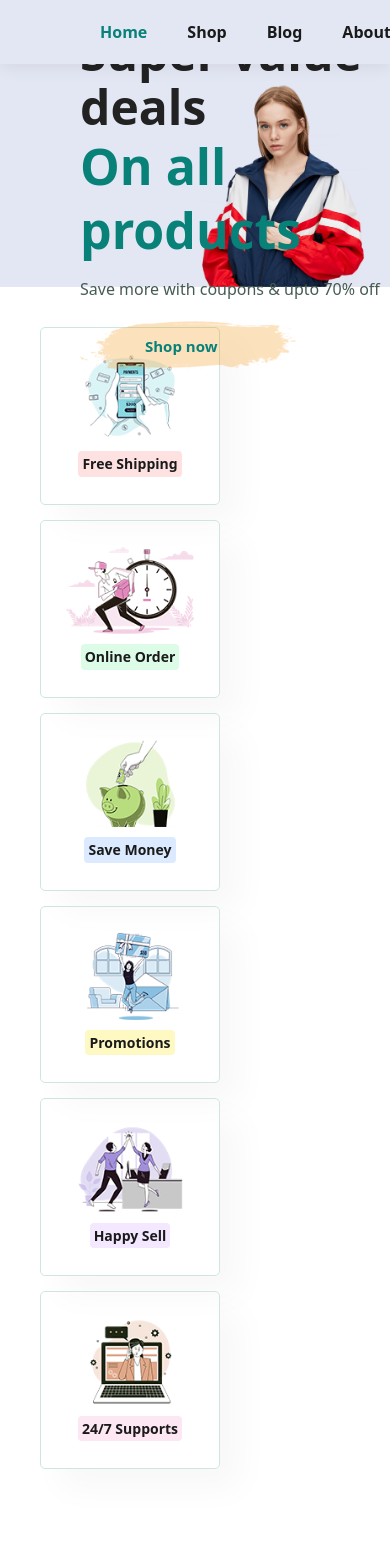
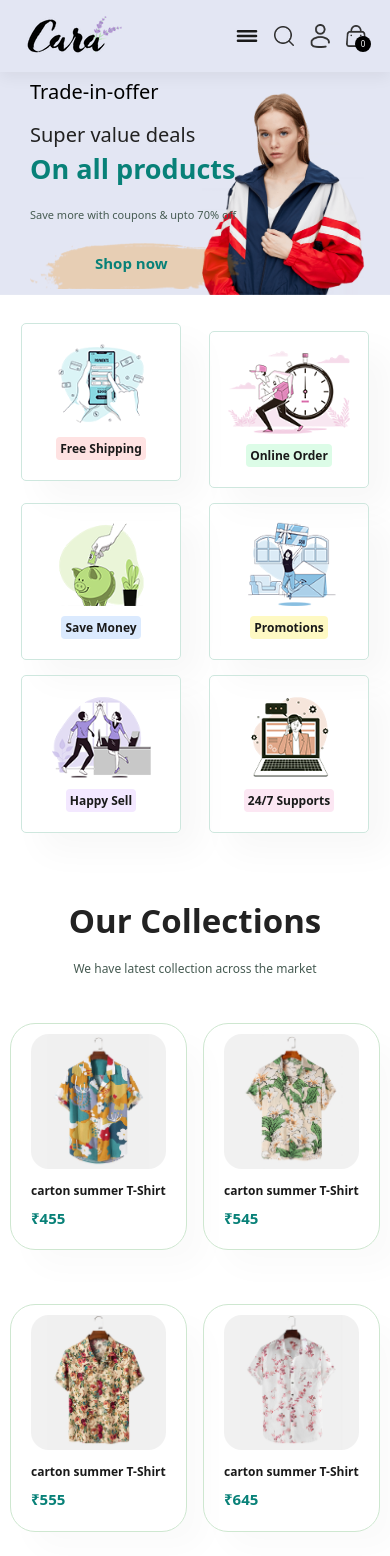
Before and after one commit to Yash-dev-stack/Cara, a React (Vite) app in the folder Frontend/: page / in a window 390 px wide. Shown: the top 1556 px of the page. Built offline with nearby package versions, Linux system fonts and the light colour scheme.

Commit message:
Save changes

```diff
--- a/Frontend/src/components/FeatureCards.jsx
+++ b/Frontend/src/components/FeatureCards.jsx
@@ -1,25 +1,36 @@
-import React  from 'react';
-import { featureData } from '../assets/assets.js';
+import React from "react";
+import { featureData } from "../assets/assets.js";
 
 const FeatureCards = () => {
-
-
   // Background color classes array
-  const bgColor = ['bg-red-100', 'bg-green-100', 'bg-blue-100', 'bg-yellow-100', 'bg-purple-100', 'bg-pink-100'];
+  const bgColor = [
+    "bg-red-100",
+    "bg-green-100",
+    "bg-blue-100",
+    "bg-yellow-100",
+    "bg-purple-100",
+    "bg-pink-100",
+  ];
 
   return (
-    <div className="flex items-center justify-between flex-wrap p-[40px] space-y-[15px]">
+    <div className="flex items-center justify-between flex-wrap p-[21px] sm:p-[40px] space-y-[15px]">
       {featureData && featureData.length > 0 ? (
         featureData.map((elem, index) => (
           <div
             key={elem.id}
-            className="w-[180px] p-[25px] text-center rounded-[5px] border border-borderColor shadow-box hover:shadow-hoverShadow"
+            className="sm:w-[180px] w-[160px] p-[18px] sm:p-[25px] text-center rounded-[5px] border border-borderColor shadow-box hover:shadow-hoverShadow"
           >
-            <img className="w-full mb-2" src={elem.image} alt={`Feature ${index + 1}`} />
+            <img
+              className="w-full mb-2"
+              src={elem.image}
+              alt={`Feature ${index + 1}`}
+            />
 
-            <h6 className="font-[600] text-[14px] text-secondary leading-tight p-0.5 mt-0.5 rounded-[4px]">
+            <h6 className="font-[600] text-[12px] sm:text-[14px] text-secondary leading-tight p-0.5 mt-0.5 rounded-[4px]">
               <span
-                className={`${bgColor[index % bgColor.length]} inline-block p-1 mx-1 rounded`}
+                className={`${
+                  bgColor[index % bgColor.length]
+                } inline-block p-1 mx-1 rounded`}
               >
                 {elem.text}
               </span>
--- a/Frontend/src/components/Hero.jsx
+++ b/Frontend/src/components/Hero.jsx
@@ -1,29 +1,39 @@
-import React from 'react'
-import { assets } from '../assets/assets.js'
-import {Link} from 'react-router-dom'
+import React from "react";
+import { assets } from "../assets/assets.js";
+import { Link } from "react-router-dom";
 
 const Hero = () => {
   return (
     <>
-      <div className="relative w-full h-full flex items-start flex-col justify-center relative bg-cover">
-        <div>
+      <div className="relative w-full h-full flex items-start flex-col justify-center bg-cover">
+        <div className="">
           <img src={assets.hero} alt="hero-img" />
         </div>
 
+        <div className="absolute  sm:top-45% left-[30px] sm:left-[80px]">
+          <h4 className="text-xl sm:text-md md:text-quaternary pb-[15px]  font-medium">
+            Trade-in-offer
+          </h4>
+          <h2 className="text-xl md:text-5xl text-quaternary  sm:leading-[54px] font-medium  md:font-[600]">
+            Super value deals
+          </h2>
+          <h1 className=" text-[27px] sm:text-[50px]  leading-10 md:leading-[64px] text-tertiary font-bold">
+            On all products
+          </h1>
+          <p className="text-para text-[11px] md:text-[16px] mt-[18px] md:mt-[15px] mb-[20px]">
+            Save more with coupons & upto 70% off
+          </p>
 
-        <div className="absolute top-45% left-[80px]">
-          <h4 className="text-2xl text-quaternary pb-[15px] font-medium">Trade-in-offer</h4>
-          <h2 className="text-5xl text-quaternary leading-[54px] font-[600]">Super value deals</h2>
-          <h1 className="text-[50px] text-quaternary leading-[64px] text-tertiary font-bold">On all products</h1>
-          <p className="text-para text-[16px] mt-[15px] mb-[20px]">Save more with coupons & upto 70% off</p>
-
-         <Link to="/shop" > <button  className="bg-hero-button pt-[14px] pr-[80px] pb-[14px] pl-[65px] bg-no-repeat border-0 bg-transparent text-tertiary cursor-pointer font-bold text-[15px]">Shop now</button> </Link>
-
+          <Link to="/shop">
+            {" "}
+            <button className="bg-hero-button pt-[9px]  sm:pt-[14px] pr-[80px] pb-[14px] pl-[65px] bg-no-repeat border-0 bg-transparent text-tertiary cursor-pointer font-bold text-[15px]">
+              Shop now
+            </button>{" "}
+          </Link>
         </div>
       </div>
+    </>
+  );
+};
 
-    </>
-  )
-}
-
-export default Hero
+export default Hero;
--- a/Frontend/src/components/Navbar.jsx
+++ b/Frontend/src/components/Navbar.jsx
@@ -3,6 +3,7 @@ import { NavLink, Link } from "react-router-dom";
 import { assets } from "../assets/assets.js";
 import { ShopContext } from "../context/ShopContext.jsx";
 import { toast } from "react-toastify";
+import { IoReorderThree } from "react-icons/io5";
 
 const Navbar = () => {
   const {
@@ -14,6 +15,8 @@ const Navbar = () => {
     userId,
     setUserId,
   } = useContext(ShopContext);
+
+  const [menuOpen, setMenuOpen] = useState(false);
 
   const logOut = async () => {
     try {
@@ -28,101 +31,115 @@ const Navbar = () => {
   };
 
   return (
-    <div className="flex items-center justify-between p-16 sticky bg-primary shadow-shadow1 top-0 right-0 z-50 pt-[20px] pb-[20px] pl-[80px] pr-[80px] w-full ">
+    <div className="flex items-center relative justify-between bg-primary shadow-shadow1 sticky top-0 right-0 z-50 px-6 sm:px-20 py-4">
+      {/* Logo */}
       <Link to="/">
         <img src={assets.logo} alt="Logo" />
       </Link>
 
-      <div>
-        <ul className="flex items-center justify-between">
-          <li>
+      {/* Mobile Menu Icon */}
+      <div className="flex absolute right-32 sm:right-52 items-end md:hidden justify-end ">
+        <IoReorderThree
+          className="text-3xl text-secondary cursor-pointer"
+          onClick={() => setMenuOpen(!menuOpen)}
+        />
+      </div>
+
+      {/* Desktop Menu */}
+      <div className="hidden md:flex items-center space-x-6">
+        <ul className="flex items-center">
+          {[
+            { name: "Home", path: "/" },
+            { name: "Shop", path: "/shop" },
+            { name: "Blog", path: "/blog" },
+            { name: "About", path: "/about" },
+          ].map((link, i) => (
+            <li key={i}>
               <NavLink
-              to="/"
+                to={link.path}
                 className={({ isActive }) =>
-                `pl-[20px] pr-[20px] text-[16px] ${
+                  `px-5 text-[16px] ${
                     isActive ? "text-tertiary" : "text-secondary"
                   } font-semibold hover:text-tertiary`
                 }
               >
-              Home
+                {link.name}
               </NavLink>
             </li>
-          <li>
-            <NavLink
-              to="/shop"
-              className={({ isActive }) =>
-                `pl-[20px] pr-[20px] text-[16px] ${
-                  isActive ? "text-tertiary" : "text-secondary"
-                } font-semibold hover:text-tertiary`
-              }
-            >
-              Shop
-            </NavLink>
-          </li>
-          <li>
-            <NavLink
-              to="/blog"
-              className={({ isActive }) =>
-                `pl-[20px] pr-[20px] text-[16px] ${
-                  isActive ? "text-tertiary" : "text-secondary"
-                } font-semibold hover:text-tertiary`
-              }
-            >
-              Blog
-            </NavLink>
-          </li>
-          <li>
-            <NavLink
-              to="/about"
-              className={({ isActive }) =>
-                `pl-[20px] pr-[20px] text-[16px] ${
-                  isActive ? "text-tertiary" : "text-secondary"
-                } font-semibold hover:text-tertiary`
-              }
-            >
-              About
-            </NavLink>
-          </li>
-          <li></li>
+          ))}
         </ul>
       </div>
 
-      <div className="flex flex-row gap-4 items-center justify-center ">
-        <div>
+      {/* Icons */}
+      <div className="flex flex-row gap-4 items-center">
+        {/* Search */}
         <img
           onClick={() => setShowSearch(true)}
           src={assets.search_icon}
-            className="w-5"
+          className="w-5 cursor-pointer"
         />
-        </div>
+
+        {/* Profile Dropdown */}
         <div className="relative group">
-          <Link to="/login">
-            <img src={assets.profile_icon} className="w-5" />
-          </Link>
+          <img
+            src={assets.profile_icon}
+            className="w-5 cursor-pointer"
+            onClick={() => (window.location.href = "/login")}
+          />
           <div className="hover:block dropdown-menu group-hover:block absolute right-0 pt-4 hidden">
             <div className="flex flex-col w-36 px-3 py-5 gap-2 rounded bg-primary shadow-hoverShadow">
               <Link
                 to={`/order-details/${userId}`}
-                className="text-gray-700 cursor-pointer hover:textblack"
+                className="text-gray-700 cursor-pointer hover:text-black"
               >
                 My Orders
               </Link>
               <p
                 onClick={logOut}
-                className="text-gray-700 cursor-pointer hover:textblack"
+                className="text-gray-700 cursor-pointer hover:text-black"
               >
                 {textShuffle ? "Login" : "Log out"}
               </p>
             </div>
           </div>
         </div>
+
+        {/* Cart */}
         <Link to="/cart" className="relative">
           <img src={assets.cart_icon} className="w-5" />
-          <span className=" rounded-full bg-black text-white  absolute right-[-5px] bottom-[-5px] text-center leading-4 aspect-square text-[8px] w-4">
+          <span className="rounded-full bg-black text-white absolute right-[-5px] bottom-[-5px] text-center leading-4 aspect-square text-[8px] w-4">
             {getCartCount()}
           </span>
         </Link>
       </div>
+
+      {/* Mobile Dropdown Menu */}
+      {menuOpen && (
+        <div className="absolute top-[70px] right-0 w-1/3 bg-primary shadow-lg rounded-md lg:hidden z-40">
+          <ul className="flex flex-col">
+            {[
+              { name: "Home", path: "/" },
+              { name: "Shop", path: "/shop" },
+              { name: "Blog", path: "/blog" },
+              { name: "About", path: "/about" },
+            ].map((link, i) => (
+              <li key={i}>
+                <NavLink
+                  to={link.path}
+                  onClick={() => setMenuOpen(false)}
+                  className={({ isActive }) =>
+                    `block px-5 py-3 text-[16px] ${
+                      isActive ? "text-tertiary" : "text-secondary"
+                    } font-semibold hover:text-tertiary`
+                  }
+                >
+                  {link.name}
+                </NavLink>
+              </li>
+            ))}
+          </ul>
+        </div>
+      )}
     </div>
   );
 };
--- a/Frontend/src/components/Products.jsx
+++ b/Frontend/src/components/Products.jsx
@@ -1,22 +1,29 @@
-import React, { useContext } from 'react'
-import {ShopContext} from '../context/ShopContext'
-import {Link} from 'react-router-dom'
+import React, { useContext } from "react";
+import { ShopContext } from "../context/ShopContext";
+import { Link } from "react-router-dom";
 
-const Products = ({id, name, price, image}) => {
-
-  const {currency} = useContext(ShopContext)
+const Products = ({ id, name, price, image }) => {
+  const { currency } = useContext(ShopContext);
 
   return (
-    <Link to={`/productDetail/${id}`} >
-    <div className='w-[21%] min-w-[230px] pt-[10px] pb-[10px] pl-[20px] pr-[20px] border border-borderColor2 shadow-shadow2 rounded-[25px] relative mt-[15px] mb-[15px] transition-all hover:shadow-shadow3 '>
-     <img src={image[0]} className='w-full rounded-[25px]  ' />
-     <div className="text-start pt-[10px] pb-[10px]">
-     <p className='text-[15px] pt-[7px] text-secondary font-[600]'>{name}</p>
-     <p className='text-tertiary pt-[7px] font-bold text-[15px] '>{currency}{price}</p>
-     </div>
-    </div>
+    <Link to={`/productDetail/${id}`}>
+      <div className="sm:w-[21%] sm:min-w-[230px] min-w-[160px] pt-[10px] pb-[10px] pl-[20px] pr-[20px] border border-borderColor2 shadow-shadow2 rounded-[25px] relative mt-[15px] mb-[15px] transition-all hover:shadow-shadow3 ">
+        <img
+          src={image[0]}
+          className="w-full rounded-[18px] sm:rounded-[25px]  "
+        />
+        <div className="text-start pt-[6px] sm:pt-[10px] pb-[10px]">
+          <p className="text-[12px] sm:text-[15px] pt-[7px] text-secondary font-[600]">
+            {name}
+          </p>
+          <p className="text-tertiary pt-[7px] font-bold text-[15px] ">
+            {currency}
+            {price}
+          </p>
+        </div>
+      </div>
     </Link>
-  )
-}
+  );
+};
 
-export default Products
+export default Products;
--- a/Frontend/src/context/ShopContext.jsx
+++ b/Frontend/src/context/ShopContext.jsx
@@ -41,8 +41,10 @@ const ShopContextProvider = (props) => {
     setUser(userData ? userData : null);
   }, []);
 
-  const headingStyle = "text-[46px] font-bold leading-[54px] text-quaternary";
-  const paragraphStyle = "text-[16px] text-para mt-[15px] mb-[20px]";
+  const headingStyle =
+    "sm:text-[46px] text-[33px] font-bold leading-[54px] text-quaternary";
+  const paragraphStyle =
+    "sm:text-[16px] text-[12px] text-para mt-[12px] sm:mt-[15px] mb-[20px]";
 
   const addToCart = async (elemId, size) => {
     let cartData = structuredClone(cartItem);
--- /dev/null
+++ b/package.json
@@ -0,0 +1,5 @@
+{
+  "dependencies": {
+    "react-icons": "^5.5.0"
+  }
+}
```
Also changed, not shown: Frontend/src/components/Banner.jsx (+13 -8 lines), 1 other file (tests, documents, lock files or other folders). Lines whose indentation alone changed are shown as unchanged.
